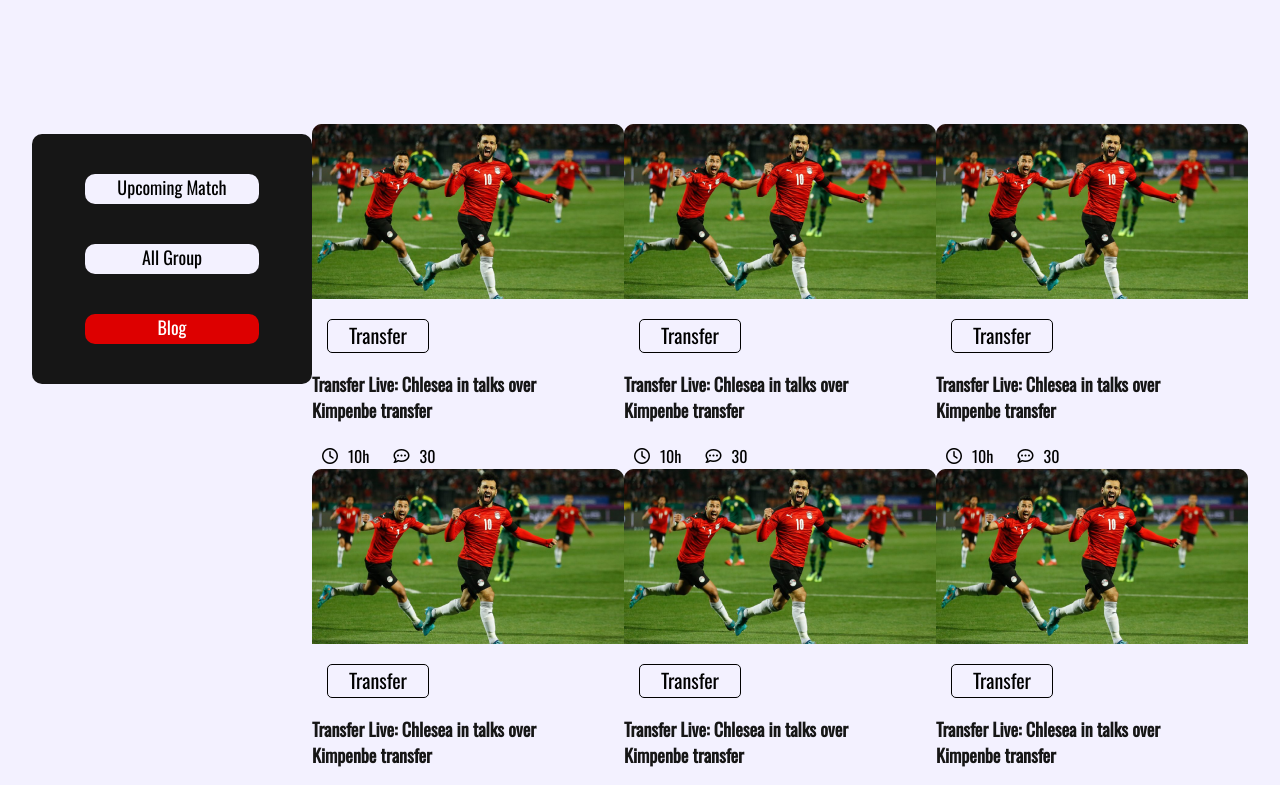
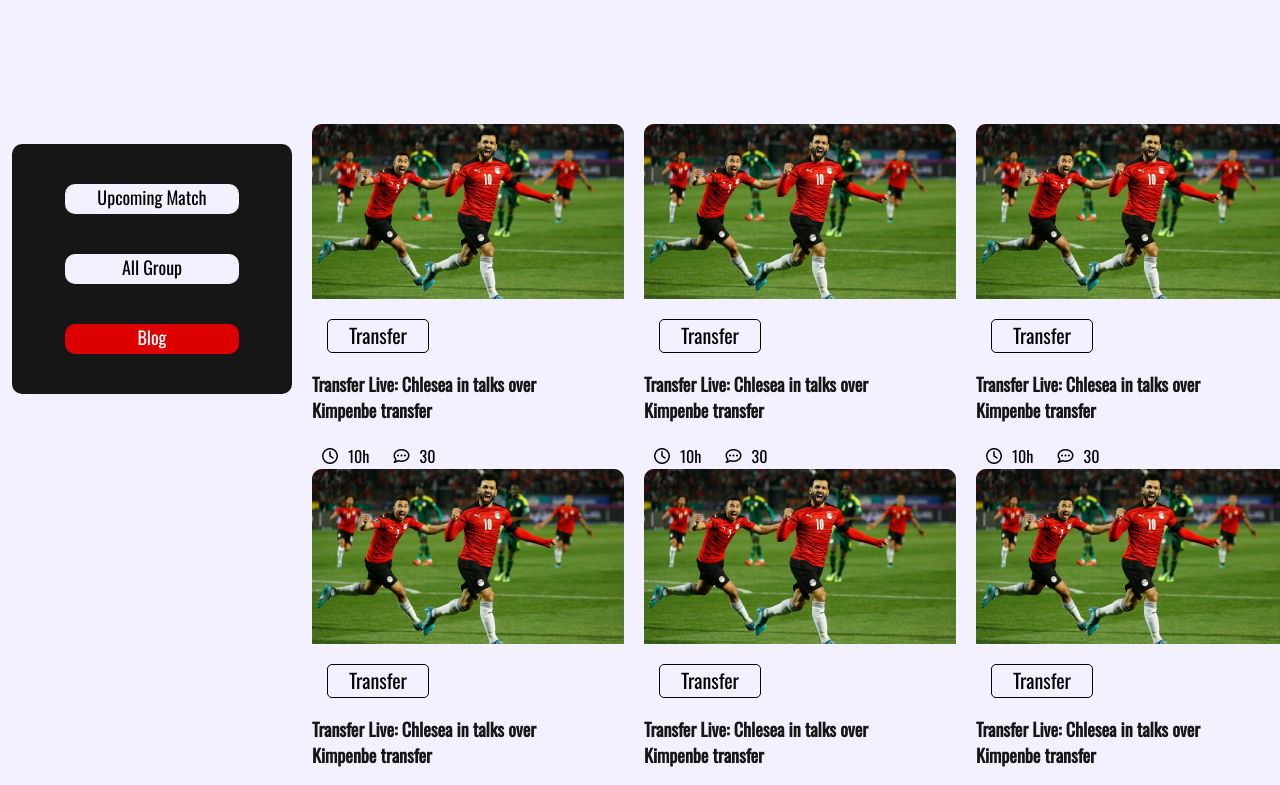
Before and after one commit to JarifMahfuz/world-cup, a plain HTML site: page index.html in a window 1280 px wide. Shown: the part 660-1445 px from the top of the page. Drawn offline with nearby package versions, Linux system fonts and the light colour scheme.

Commit message:
footer baki

```diff
--- a/style.css
+++ b/style.css
@@ -79,14 +79,10 @@ h2{
  Match-Side-bar
  --------------*/
 
- /* .aside-blogs{
-  display: flex;
+ .aside-part{
+  margin: 20px;
+ }
 
- } */
- .aside{
-    margin-top: 10px;
-
- }
  .side-bar{
   width: 280px;
   height: 250px;
@@ -178,10 +174,11 @@ margin: 15px;
 .aside-blogs{
   display: flex;
   justify-content: space-between;
-  align-items: flex-start;
+
 
 }
 .blogs-part{
   display: grid;
   grid-template-columns: repeat(3, 1fr);
+  grid-column-gap: 20px;
 }
```
